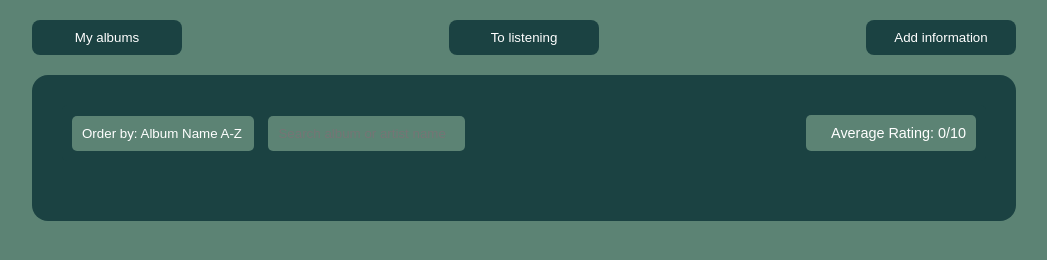
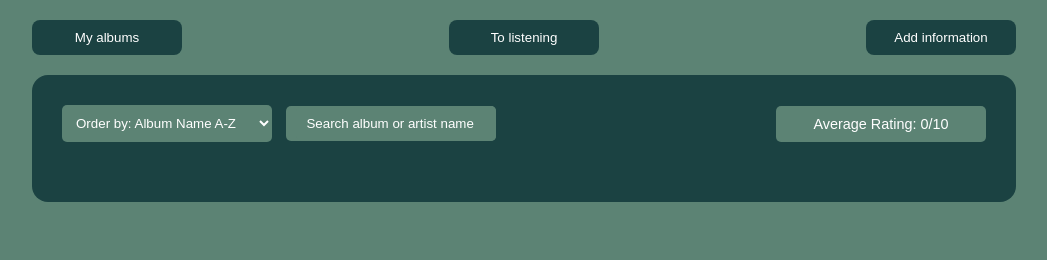
Before and after one commit to rtavares14/WebBasicsFinalProject, a plain HTML site: page FrontEnd/pages/index.html in a window 1280 px wide. Shown: the whole page, without its empty margins (116-1163 px from the left). Drawn offline with Linux system fonts and the light colour scheme; no server answers.

Commit message:
Rating BTN fixed Search BTN fixed Filter BTN fixed
AVG rating functionally done
Search css done

```diff
--- a/FrontEnd/styles/forAll.css
+++ b/FrontEnd/styles/forAll.css
@@ -1,3 +1,4 @@
+/* General styles */
 body {
     background-color: #5C8374;
     margin: 0;
--- a/FrontEnd/styles/mainPages.css
+++ b/FrontEnd/styles/mainPages.css
@@ -11,36 +11,23 @@
     margin-bottom: 30px;
     flex-wrap: wrap;
     background-color: #1B4242;
-    padding: 10px;
     border-radius: 5px;
     gap: 10px; /* Added gap for better spacing */
 }
 
+.search-section input::placeholder,
 .search-section select,
 .search-section input {
     margin-right: 10px;
     padding: 10px;
     flex: 1;
-    min-width: 150px;
+    min-width: 210px;
     box-sizing: border-box;
     background-color: #5C8374;
     color: white;
     border: none;
     border-radius: 5px;
-}
-
-.search-section select {
-    appearance: none;
-    -moz-appearance: none;
-    -webkit-appearance: none;
-}
-
-.search-section span {
-    padding: 10px;
-    flex: 1;
-    text-align: right;
-    min-width: 150px;
-    color: white;
+    text-align: left;
 }
 
 .album-grid {
@@ -51,7 +38,7 @@
 
 .album-cell {
     background-color: #5C8374;
-    padding: 20px;
+    padding: 25px;
     box-sizing: border-box;
     display: flex;
     flex-direction: column;
@@ -121,10 +108,12 @@
     padding: 5px;
     font-size: 0.9em;
     border-radius: 5px;
+    text-align: left;
 }
 
 .rating-box {
     background-color: #5C8374;
+    min-width: 200px;
     padding: 5px;
     border-radius: 5px;
     display: flex;
```
Also changed, not shown: 1 other file.
